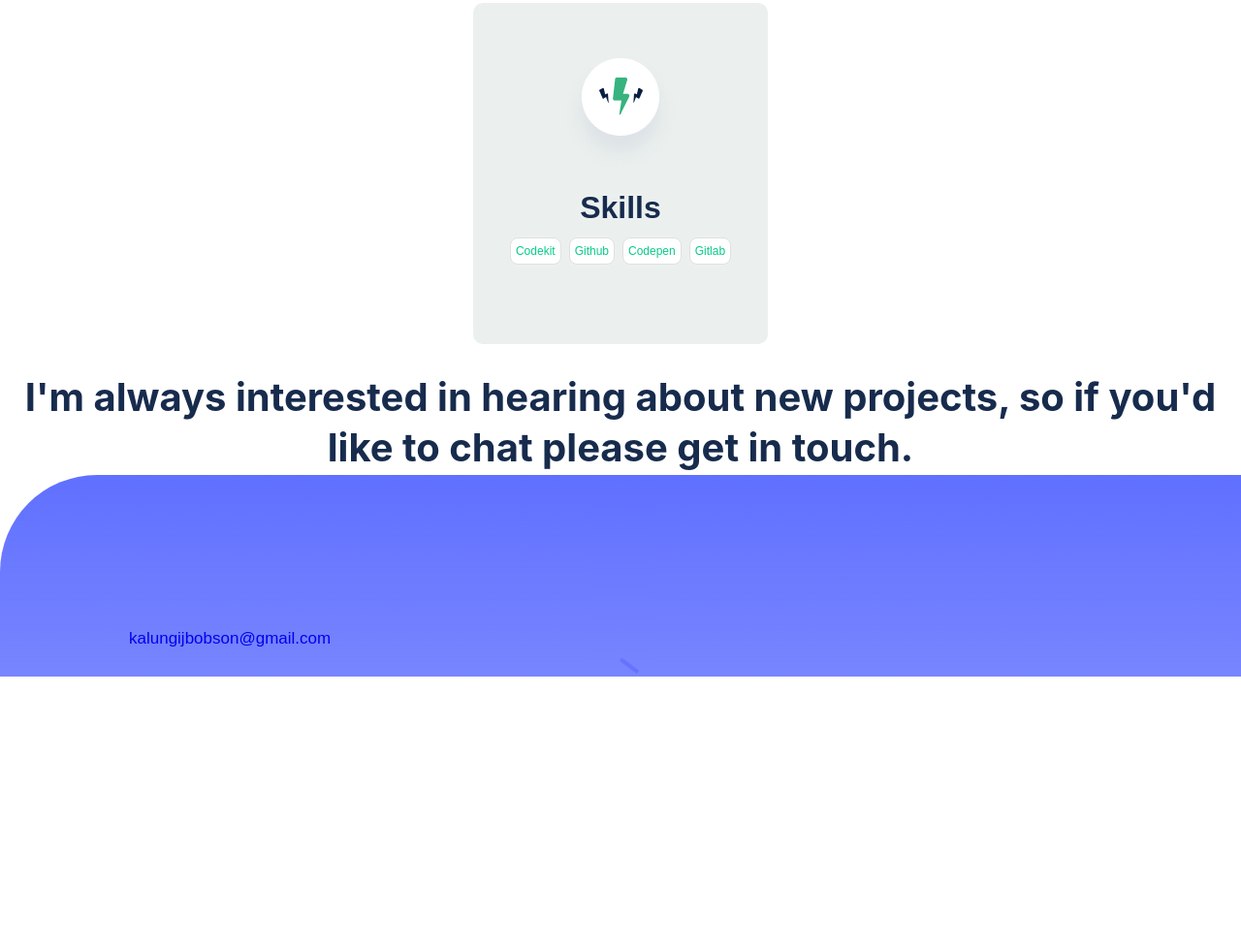
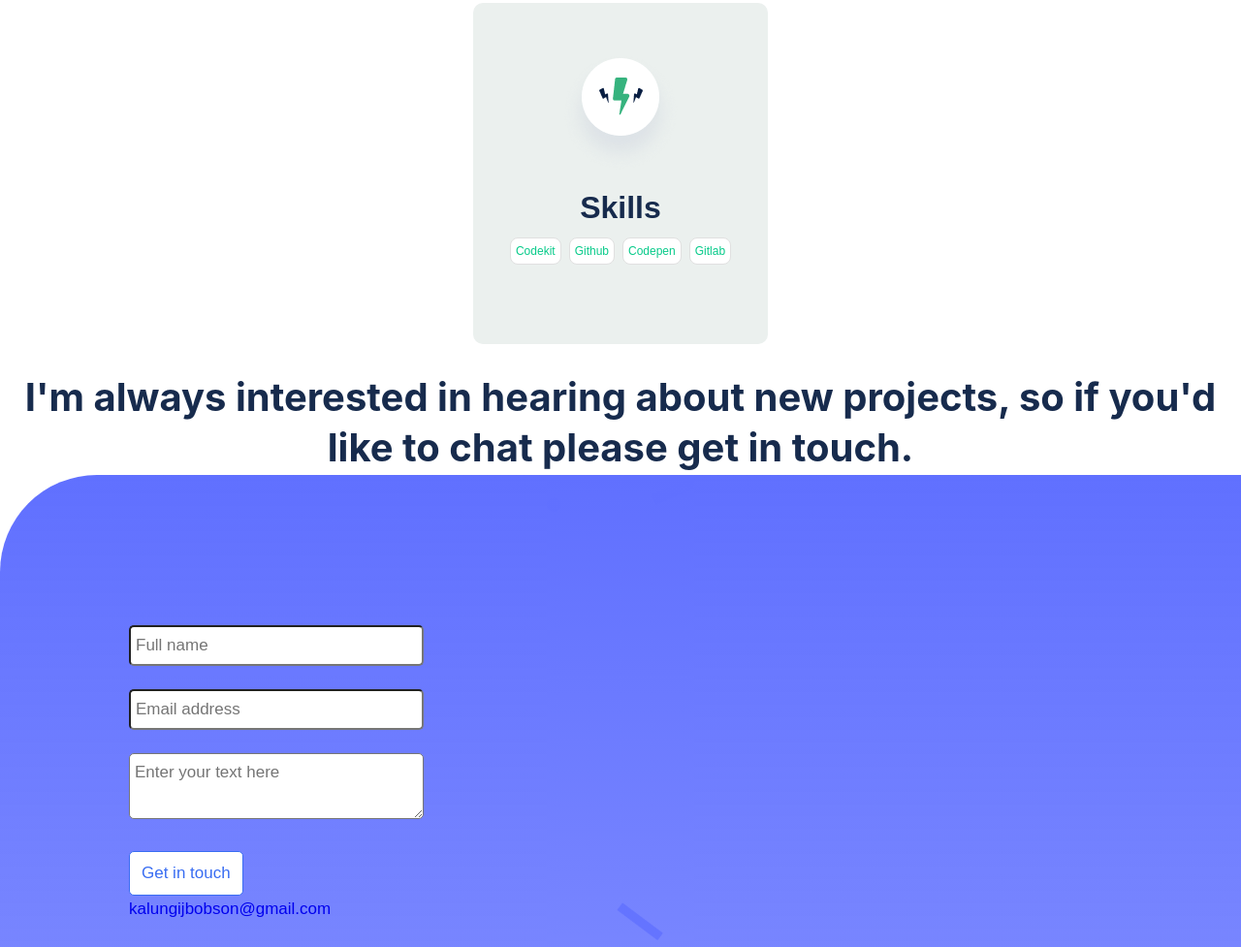
Before and after one commit to KALUNGI-J-BOBSON/Portfolio-finish-mobile-version, a website: page index.html in a window 1280 px wide. Shown: the part 4366-5343 px from the top of the page at 97% size. Before the commit the page ends 5064 px from the top, so only its background shows below. Drawn offline with Linux system fonts and the light colour scheme.

Commit message:
Added form section

```diff
--- a/index.html
+++ b/index.html
@@ -280,6 +280,43 @@
     <section class="bg_color">
       <div class="contact_section">
         <div class="contact_form">
+          <form
+          action="https://formspree.io/f/xpznodvr"
+          method="post"
+        >
+          <ul>
+            <li>
+              <input
+              class="text"
+                type="text"
+                name="fname"
+                placeholder="Full name"
+                maxlength="30"
+                required
+              />
+            </li>
+            <li>
+            <label>
+              <input
+              class="emailtext"
+                type="email"
+                name="email"
+                placeholder="Email address"
+                required
+              />
+            </label></li>
+            <li>
+              <textarea
+              class="textarea"
+                name="message"
+                placeholder="Enter your text here"
+                maxlength="500"
+                required
+              ></textarea>
+            </li>
+            <button type="submit" name="button">Get in touch</button>
+          </ul>
+        </form>
 
     <a href="kalungijbobson@gmail.com" class="my-email"
       >kalungijbobson@gmail.com</a
```
